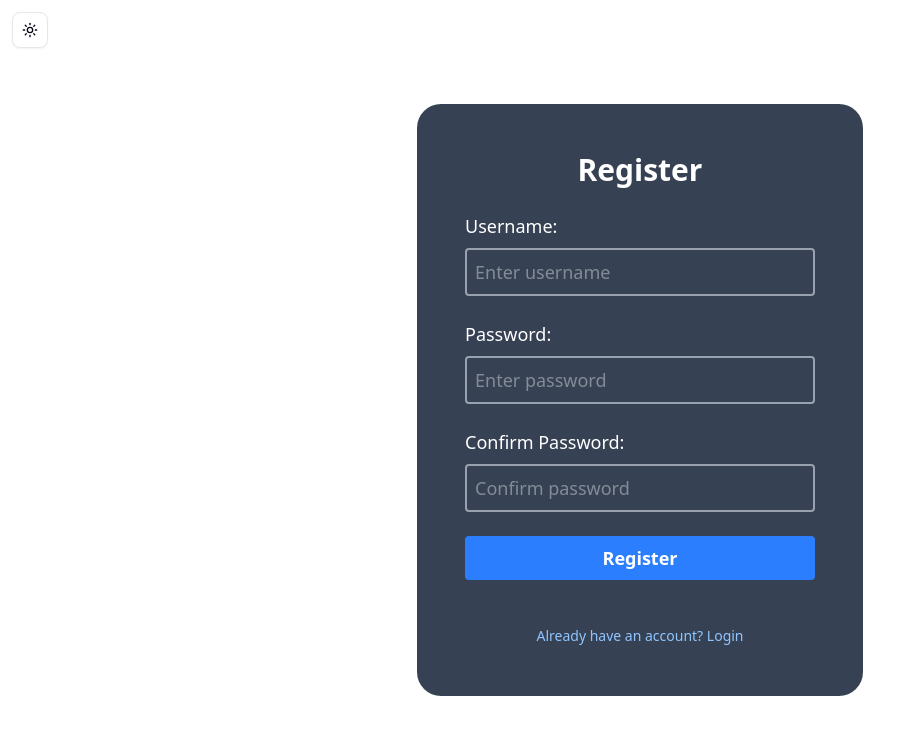
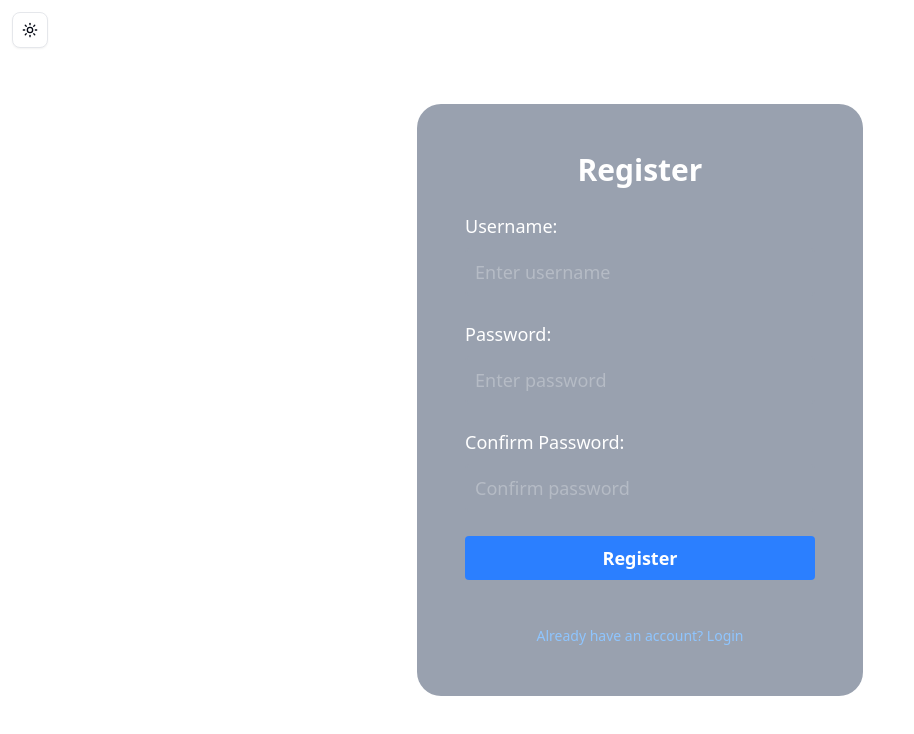
Before and after one commit to bkfri1/full-app, a Next.js app: page /register in a window 1280 px wide. Shown: the top 734 px of the page, without its empty margins (0-914 px from the left). Built offline with nearby package versions, Linux system fonts and the light colour scheme; no server answers; what react-modal-hook would draw is missing.

Commit message:
dark mode change

```diff
--- a/src/app/login/page.tsx
+++ b/src/app/login/page.tsx
@@ -36,7 +36,7 @@ export default function Page() {
 
     return (
         <div className="h-screen flex items-center justify-center">
-            <div className="bg-gray-700 w-fit p-12 rounded-3xl text-white text-lg min-w-[400px]">
+            <div className="bg-gray-400 dark:bg-gray-700 w-fit p-12 rounded-3xl text-white text-lg min-w-[400px]">
                 <h2 className="text-3xl mb-6 font-bold text-center">Login</h2>
                 <form onSubmit={handleSubmit} className="flex flex-col gap-6">
                     <label className="flex flex-col text-lg">
--- a/src/app/register/page.tsx
+++ b/src/app/register/page.tsx
@@ -32,7 +32,7 @@ export default function Page() {
 
     return (
         <div className="h-screen flex items-center justify-center">
-            <div className="bg-gray-700 w-fit p-12 rounded-3xl text-white text-lg min-w-[400px]">
+            <div className="bg-gray-400 dark:bg-gray-700 w-fit p-12 rounded-3xl text-white text-lg min-w-[400px]">
                 <h2 className="text-3xl mb-6 font-bold text-center">Register</h2>
                 <form onSubmit={handleSubmit} className="flex flex-col gap-6">
                     <label className="flex flex-col text-lg">
```
